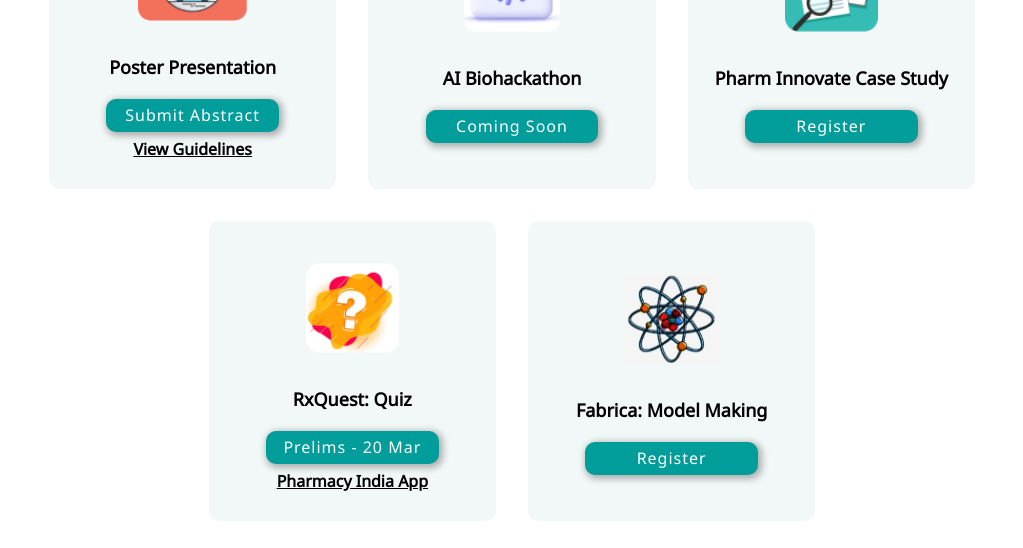
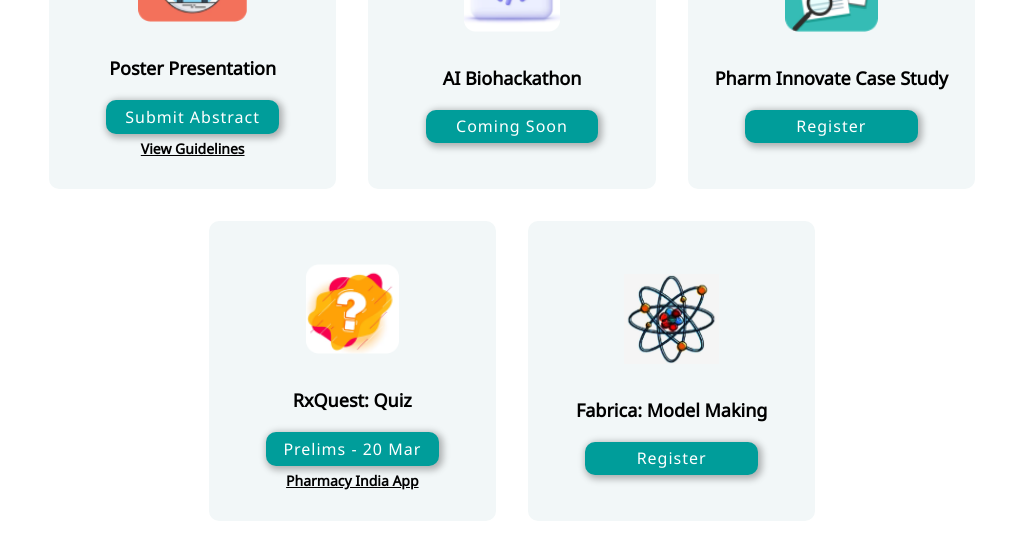
Before and after one commit to itsgeekhokage/spirit-24, a React (Vite) app: page / in a window 1280 px wide. Shown: the part 3220-3768 px from the top of the page, without its empty margins (128-1151 px from the left). Built offline with nearby package versions, Linux system fonts and the light colour scheme.

Commit message:
font changed

```diff
--- a/src/Pages/Event.module.css
+++ b/src/Pages/Event.module.css
@@ -93,7 +93,7 @@
 .card .extra {
   display: flex;
   justify-content: center;
-  font-size: medium;
+  font-size: 14px;
   color: black;
   padding: 2%;
   text-align: center;
```
